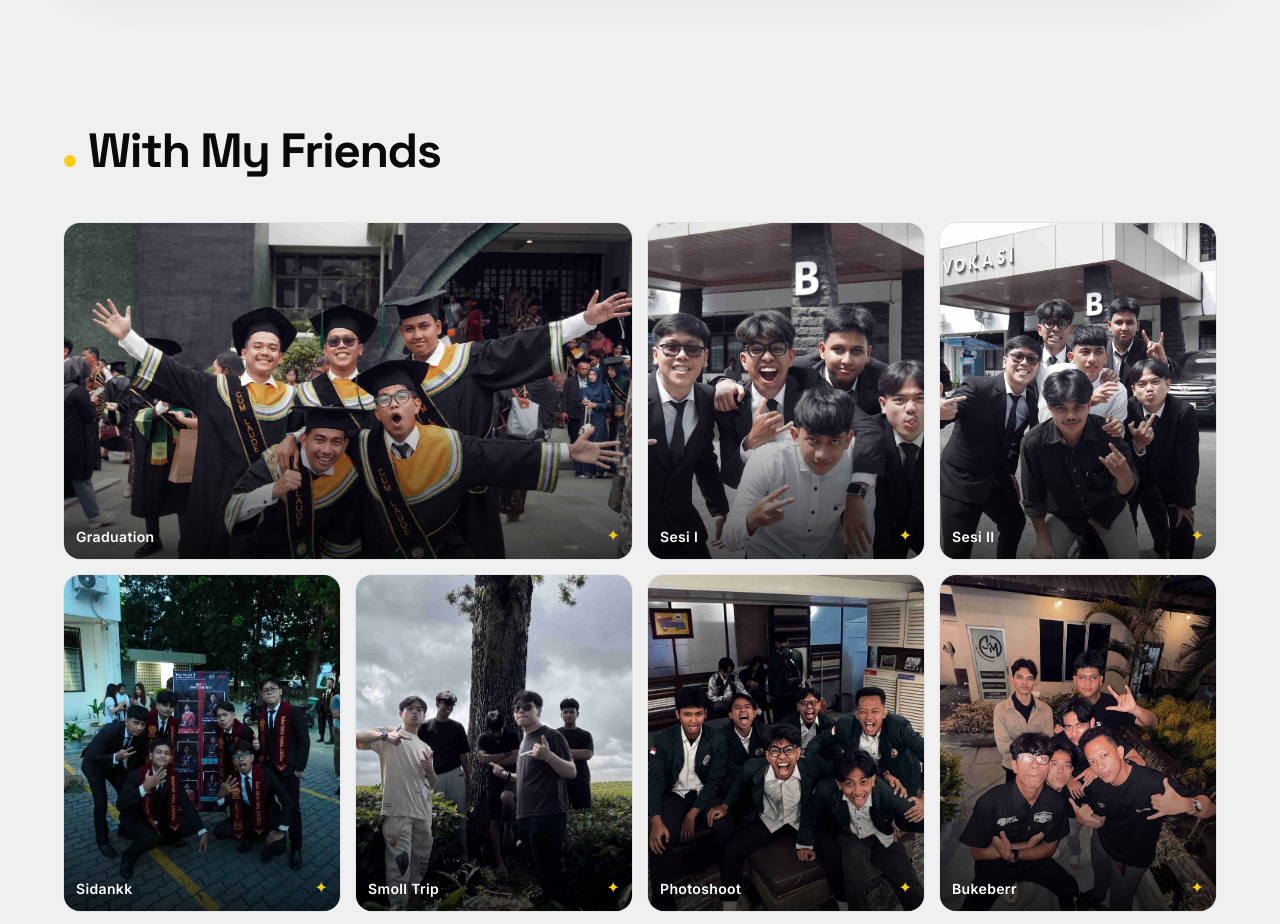
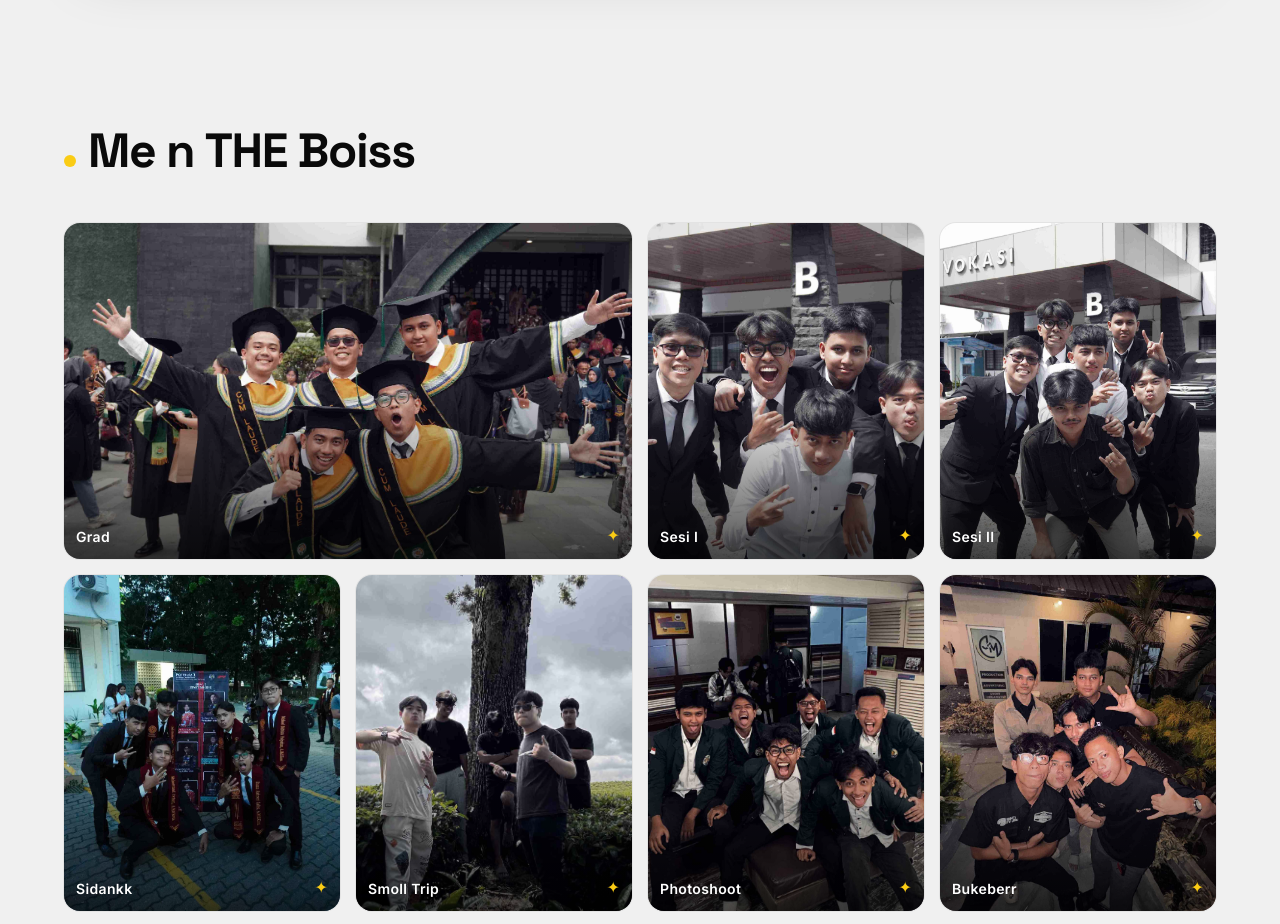
Before and after one commit to IhsanFahrezi10/shane, a React (Vite) app: page / in a window 1280 px wide. Shown: the part 6920-7844 px from the top of the page. Built offline with nearby package versions, Linux system fonts and the light colour scheme.

Commit message:
bismillah siap

```diff
--- a/src/components/Gallery.jsx
+++ b/src/components/Gallery.jsx
@@ -4,7 +4,7 @@ import Reveal from "./ui/Reveal";
 import AnimatedText from "./ui/AnimatedText";
 
 const photos = [
-  { src: "/gallery/grad.png", label: "Graduation", span: "col-span-2 md:col-span-2 row-span-2" },
+  { src: "/gallery/grad.png", label: "Grad", span: "col-span-2 md:col-span-2 row-span-2" },
   { src: "/gallery/sesi-1.png", label: "Sesi I", span: "col-span-1 md:col-span-1 row-span-2" },
   { src: "/gallery/sesi-2.png", label: "Sesi II", span: "col-span-1 md:col-span-1 row-span-2" },
   { src: "/gallery/sidankk.png", label: "Sidankk", span: "col-span-1 md:col-span-1 row-span-2" },
@@ -59,7 +59,7 @@ export default function Gallery() {
           <Reveal>
             <span className="w-3 h-3 rounded-full bg-accent inline-block" />
           </Reveal>
-          <AnimatedText text="With My Friends" />
+          <AnimatedText text="Me n THE Boiss" />
         </h2>
 
         <div className="grid grid-cols-2 md:grid-cols-4 auto-rows-[120px] md:auto-rows-[160px] gap-2 md:gap-4">
```
